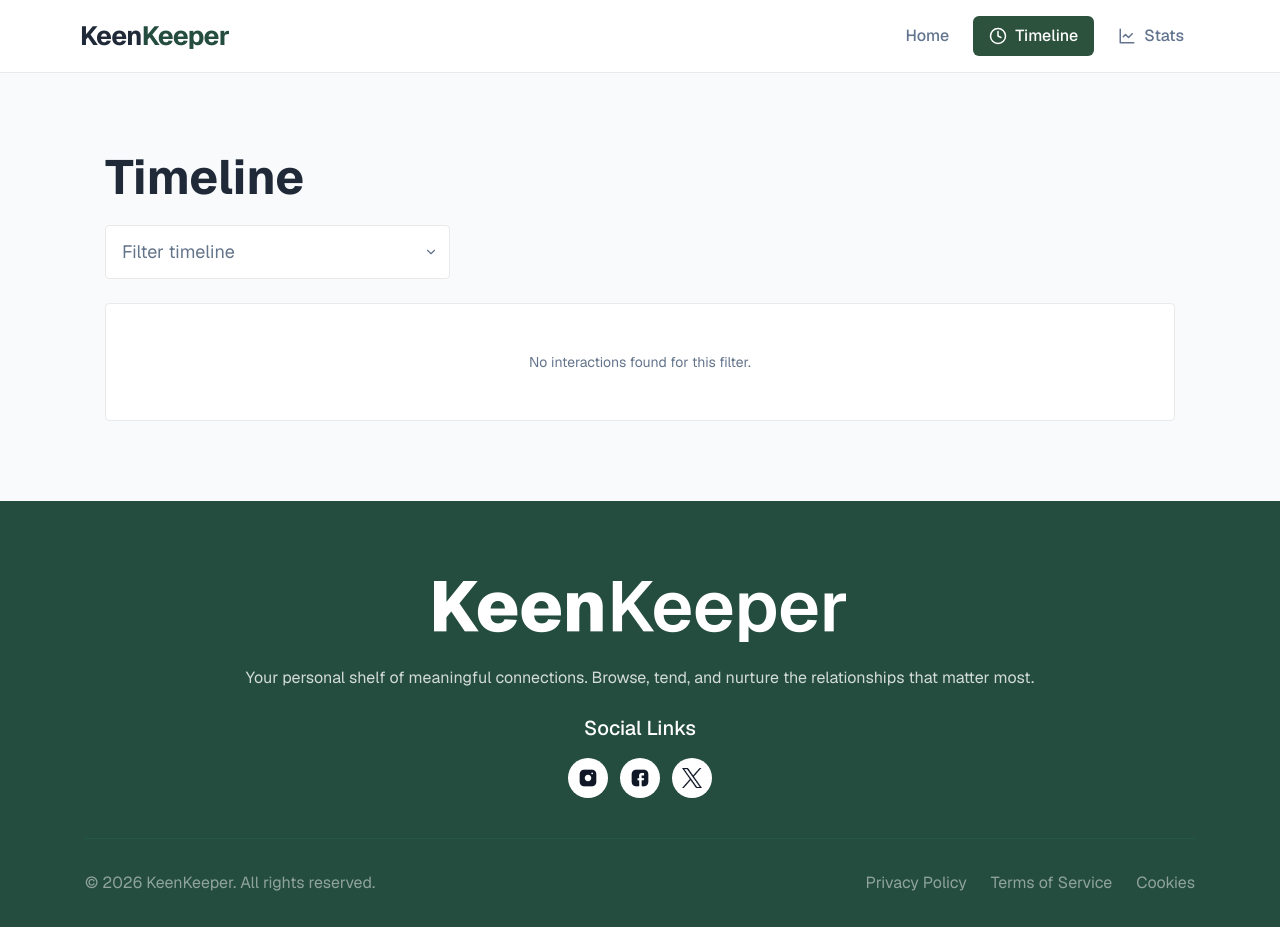
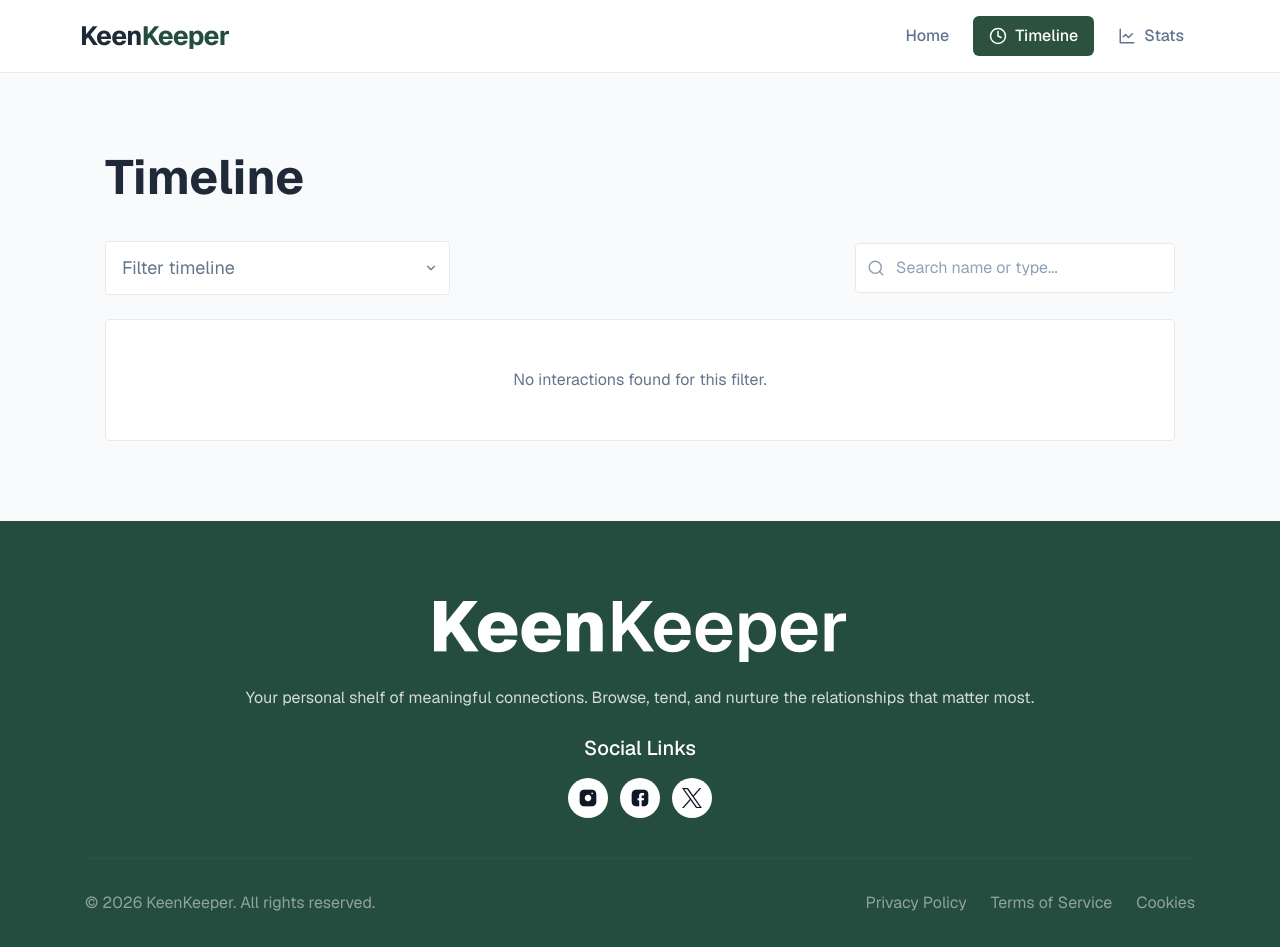
Before and after one commit to kazolhabib/B13-Assignment-07-Keen-Keeper, a Next.js app: page /timeline in a window 1280 px wide. Built offline with nearby package versions, Linux system fonts and the light colour scheme.

Commit message:
added filter button function and added search button function

```diff
--- a/src/app/stats/page.js
+++ b/src/app/stats/page.js
@@ -57,7 +57,7 @@ export default function StatsPage() {
             <div className="w-16 h-16 bg-slate-50 rounded-full flex items-center justify-center mb-4">
                <svg xmlns="http://www.w3.org/2000/svg" width="32" height="32" viewBox="0 0 24 24" fill="none" stroke="#CBD5E1" strokeWidth="2" strokeLinecap="round" strokeLinejoin="round"><circle cx="12" cy="12" r="10"/><line x1="12" y1="8" x2="12" y2="12"/><line x1="12" y1="16" x2="12.01" y2="16"/></svg>
             </div>
-            <p className="text-slate-400">No data available yet. Log some interactions to see your analytics!</p>
+            <p className="text-[#64748B] text-base">No data available yet. Log some interactions to see your analytics!</p>
           </div>
         ) : (
           <div className="flex flex-col items-center gap-12">
--- a/src/app/timeline/page.js
+++ b/src/app/timeline/page.js
@@ -46,6 +46,7 @@ function EntryIcon({ type }) {
 export default function TimelinePage() {
   const [entries, setEntries] = useState([]);
   const [filter, setFilter] = useState('All');
+  const [searchQuery, setSearchQuery] = useState('');
   const [mounted, setMounted] = useState(false);
   const [showToast, setShowToast] = useState(false);
   const toastTimerRef = useRef(null);
@@ -75,8 +76,13 @@ export default function TimelinePage() {
 
   if (!mounted) return null;
 
-  const filtered =
-    filter === 'All' ? entries : entries.filter((e) => e.type === filter);
+  const filtered = entries.filter((e) => {
+    const matchesFilter = filter === 'All' ? true : e.type === filter;
+    const matchesSearch =
+      e.friendName.toLowerCase().includes(searchQuery.toLowerCase()) ||
+      e.type.toLowerCase().includes(searchQuery.toLowerCase());
+    return matchesFilter && matchesSearch;
+  });
 
   return (
     <div className="px-4 md:px-5 py-10 md:py-20 w-full">
@@ -109,26 +115,18 @@ export default function TimelinePage() {
         </div>
       )}
 
-      <div className="flex flex-col md:flex-row md:items-center justify-between gap-4 mb-6">
+      <div className="flex flex-col md:flex-row md:items-center justify-between gap-4 mb-10">
         <h1 className="text-3xl md:text-5xl font-bold text-[#1F2937]">Timeline</h1>
 
-        {entries.length > 0 && (
-          <button
-            onClick={handleClearAll}
-            className="self-start md:self-auto text-sm font-semibold text-red-500 hover:text-red-700 bg-red-50 hover:bg-red-100 px-4 py-2 rounded-sm transition-all border border-red-100 active:scale-95"
-          >
-            Clear All
-          </button>
-        )}
       </div>
 
       {/* Filter Dropdown */}
-      <div className="mb-6">
+      <div className="flex items-center justify-between flex-wrap gap-4 mb-6">
         <div className="relative inline-block">
           <select
             value={filter}
             onChange={(e) => setFilter(e.target.value)}
-            className="appearance-none bg-white border border-[#E9E9E9] text-[#64748B] text-lg rounded-sm px-4 py-3 focus:outline-none focus:ring-1 focus:ring-[#2c523d] cursor-pointer min-w-[345px]"
+            className="appearance-none bg-white border border-[#E9E9E9] text-[#64748B] text-lg rounded-sm px-4 py-3 focus:outline-none focus:ring-1 focus:ring-[#2c523d] cursor-pointer min-w-[300px] sm:min-w-[345px]"
           >
             {FILTER_OPTIONS.map((opt) => (
               <option key={opt} value={opt}>
@@ -143,12 +141,37 @@ export default function TimelinePage() {
             </svg>
           </div>
         </div>
+
+            {/* Search Field */}
+        <div className="relative w-full md:w-80">
+          <input
+            type="text"
+            placeholder="Search name or type..."
+            value={searchQuery}
+            onChange={(e) => setSearchQuery(e.target.value)}
+            className="w-full bg-white border border-[#E9E9E9] rounded-sm py-3 px-10 focus:outline-none focus:ring-1 focus:ring-[#2c523d] text-base placeholder:text-slate-400"
+          />
+          <div className="absolute left-3 top-1/2 -translate-y-1/2 text-slate-400">
+             <svg xmlns="http://www.w3.org/2000/svg" width="18" height="18" viewBox="0 0 24 24" fill="none" stroke="currentColor" strokeWidth="2" strokeLinecap="round" strokeLinejoin="round">
+               <circle cx="11" cy="11" r="8"/><line x1="21" y1="21" x2="16.65" y2="16.65"/>
+             </svg>
+          </div>
+        </div>
+
+        {entries.length > 0 && (
+          <button
+            onClick={handleClearAll}
+            className="self-start md:self-auto text-sm font-semibold text-red-500 hover:text-red-700 bg-red-50 hover:bg-red-100 px-4 py-2 rounded-sm transition-all border border-red-100 active:scale-95"
+          >
+            Clear All
+          </button>
+        )}
       </div>
 
 
       {filtered.length === 0 ? (
         <div className="bg-white border border-[#E9E9E9] rounded-sm p-12 text-center">
-          <p className="text-[#64748B] text-sm">No interactions found for this filter.</p>
+          <p className="text-[#64748B] text-base">No interactions found for this filter.</p>
         </div>
       ) : (
         <div className="flex flex-col gap-4">
```
